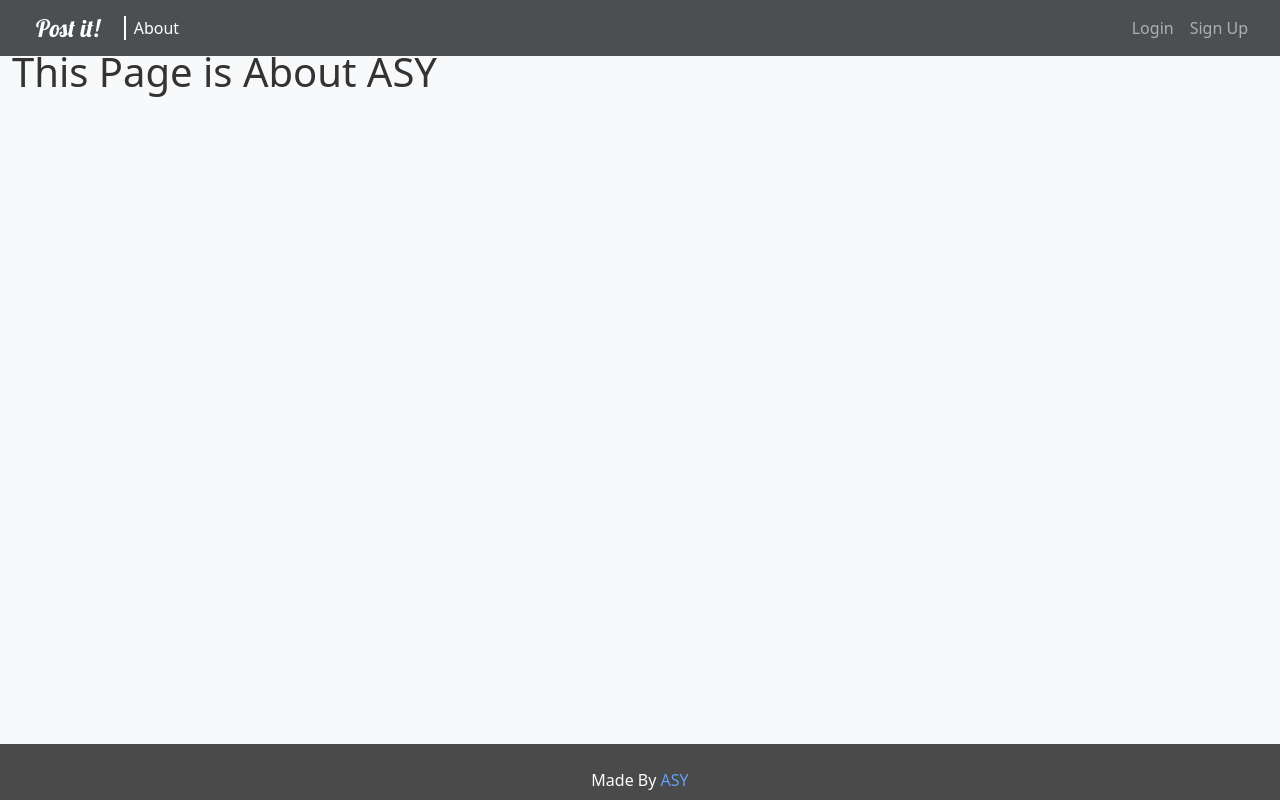
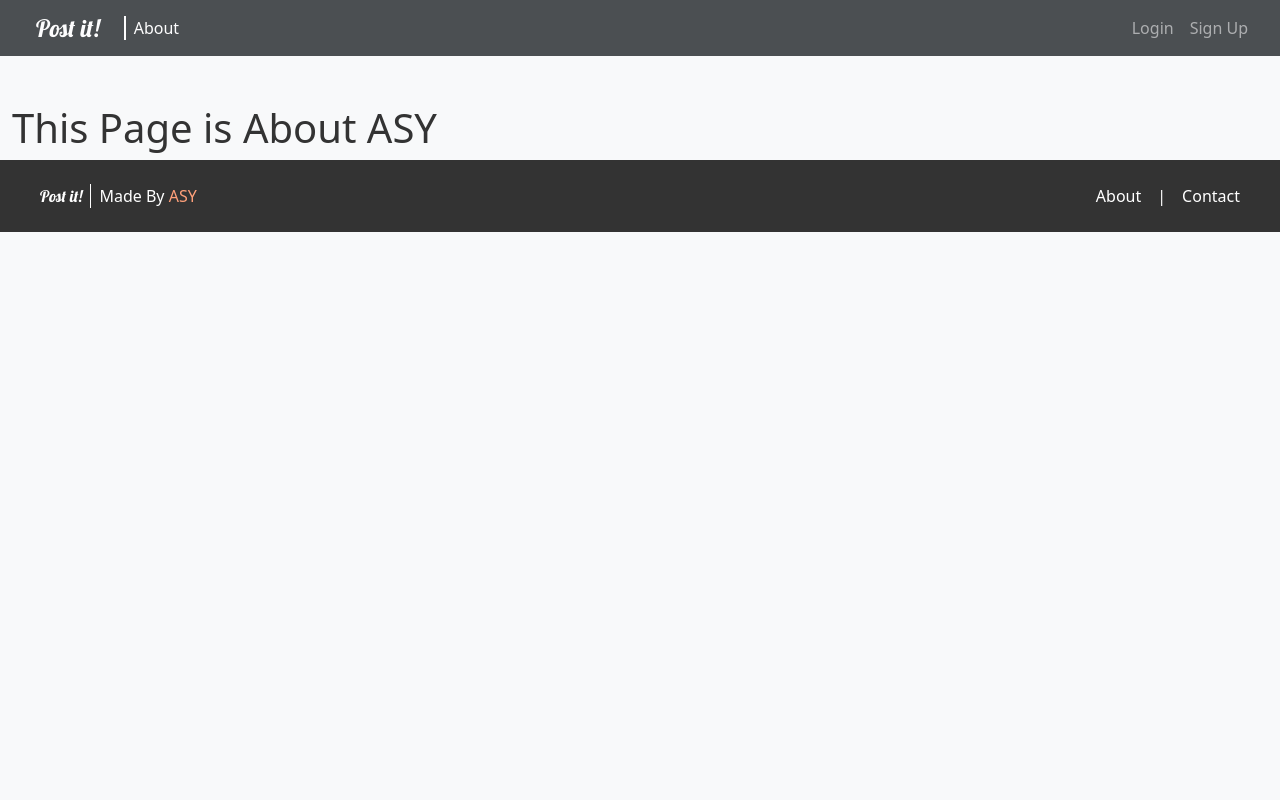
Before and after one commit to altuyilmaz/Flask-Postit-App, a Flask app: page /about in a window 1280 px wide. Run offline with Flask 3, Linux system fonts and the light colour scheme.

Commit message:
Dropdown menu feature added for simpler design. Username bug solved. logout bug solved. footer updated about and contact positioned to footer.

```diff
--- a/website/static/stylesheet.css
+++ b/website/static/stylesheet.css
@@ -1,23 +1,46 @@
 body {
     background-color: #f8f9fa;
     color: #333; /* Adjust text color for readability */
-    /*font-family: 'Source Sans Pro', sans-serif;*/
-}
-h1, h2, h3, h4, h5, h6 {
-    /*font-family: 'Playfair Display', serif;*/
-}
-body, p, a {
-    /*font-family: 'Source Sans Pro', sans-serif;*/
 }
 
 #page_title {
     font-family: 'Lobster', cursive; /* Replace 'Lobster' with any other font from the list */
     font-size: 3vh; /* Adjust the size as needed */
-    /*color: #333; /* Or any other color that fits your theme */
+}
+#page_title_footer {
+    font-family: 'Lobster', cursive;
+    font-size: 2vh;
 }
 
 nav {
     opacity: .8;
+}
+.dropdown-menu {
+    position: absolute !important;
+    right: 0 !important;
+    left: auto !important;
+}
+
+.nav-dropdown-regular-item, #logout-button {
+    text-align: center;
+    transition: background-color 0.2s ease, color 0.2s ease, border 0.2s ease;
+}
+.nav-dropdown-regular-item:hover {
+    border-right: 6px solid lightsalmon;
+    border-left: 6px solid lightsalmon;
+}
+.nav-dropdown-regular-item:active {
+    background-color: lightsalmon;
+    color: white;
+}
+#logout-button:active {
+    background-color: #dc3545;
+    color: white;
+}
+#logout-button:hover {
+    border-right: 6px solid #dc3545;
+    border-left: 6px solid #dc3545;
+    border-radius: 2px;
 }
 
 a {
@@ -43,21 +66,23 @@ a {
     text-decoration: underline;
 }
 footer {
-    width: 100vw;
-    height: 7vh;
-    background-color: black;
-    opacity: .7;
+    background-color: #333;
+}
 
+.footer-link {
+    text-align: center;
+    transition: border 0.2s ease;
 }
-.footer-text {
-    text-align: center;
-    color: white;
-    padding-top: 3vh;
 
+.footer-link:hover {
+    border-bottom: 2px solid white;
+}
+.footer-link:active {
+    border-color: lightsalmon;
 }
 
 #footer-asy {
-    color: #267BF1
+    color: lightsalmon
 }
 
 #footer-asy:hover {
--- a/website/templates/base.html
+++ b/website/templates/base.html
@@ -15,7 +15,7 @@
     <title>{%block title%}Base{%endblock%} | Flask App</title>
 </head>
 <body>
-    <nav class="navbar navbar-dark navbar-expand-sm fixed-top bg-dark">
+    <nav class="navbar navbar-dark navbar-expand-sm sticky-top bg-dark">
             <button class="navbar-toggler collapsed", type="button", data-bs-toggle="collapse", data-bs-target="#navbar">
                 <span class="navbar-toggler-icon"></span>
             </button>
@@ -23,7 +23,7 @@
             <div class="collapse navbar-collapse" id="navbar">
                     <div class="container-fluid d-flex">
                         <div class="d-flex ps-3 pe-3">
-                            <span class="text-white align-self-center me-4 ms-2" id="page_title">Post it!</span>
+                            <a href="/" style="text-decoration: none;" class="text-white align-self-center me-4 ms-2" id="page_title">Post it!</a>
                             <span class="text-white align-self-center border-start border-white border-2 ps-2">{%block next_postit%}{%endblock%}</span>
                         </div>
                         <div class="flex-grow-1">
@@ -35,11 +35,13 @@
                                 {%endif%}
                                 {%if current_user.is_authenticated %}
                                     <li class="nav-item dropdown">
-                                        <a href="#" class="nav-link {%block profile_active%}{%endblock%} dropdown-toggle" data-bs-toggle="dropdown">{{current_user.username}}</a>
-                                        <ul class="dropdown-menu bg-dark">
-                                            <li><a href="{{url_for('views.profile', username=current_user.username)}}" class="dropdown-item text-white">Profile</a></li>
-                                            <li><a href="#" class="dropdown-item text-white">Settings</a></li>
-                                            <li><hr class="dropdown-divider"><a href="/logout" class="dropdown-item text-white">Logout</a></hr></li>
+                                        <a href=""  data-bs-toggle="dropdown" class="nav-link dropdown-toggle {%block profile_active%}{%endblock%}">{{current_user.username}}</a>
+                                        <ul class="dropdown-menu">
+                                            <li id="profile-area"><a href="{{url_for('views.profile', username=current_user.username)}}" class="dropdown-item nav-dropdown-regular-item">Profile</a></li>
+                                            <li id="settings-area"><a href="#" class="dropdown-item nav-dropdown-regular-item">Settings</a></li>
+                                            <li id="logout-area">
+                                                <a href="/logout" class="dropdown-item" id="logout-button">Logout</a>
+                                            </li>
                                         </ul>
                                     </li>
                                 {%else%}
@@ -65,8 +67,21 @@
 
 </body>
 
-<footer class="fixed-bottom">
-    <p class="footer-text">Made By <a href="/about" id="footer-asy">ASY</a></p>
+<footer>
+    <div class="container-fluid">
+        <div class="row p-4">
+            <div class="col-sm-6 ps-3 d-flex justify-content-start">
+                <a href="/" class="text-white pe-2" id="page_title_footer">Post it!</a>
+                <span class="footer-text border-start border-white ps-2 text-white">Made By <a href="/about" id="footer-asy">ASY</a></span>
+            </div>
+            <div class="col-sm-6 d-flex justify-content-end pe-3">
+                <a href="/about" class="text-white footer-link">About</a>
+                <span class="text-white me-3 ms-3">|</span>
+                <a href="/contact" class="text-white footer-link">Contact</a>
+            </div>
+
+        </div>
+    </div>
 </footer>
 
 </html>
--- a/website/templates/checked-profile.html
+++ b/website/templates/checked-profile.html
@@ -2,7 +2,7 @@
 {%block title%}{{user.username}}{%endblock%}
 
 {%block next_postit%}
-<span style="font-size: 3vh;">
+<span style="font-size: 1.75vh;">
     {{user.username}}
 </span>
 {%endblock%}
--- a/website/templates/profile.html
+++ b/website/templates/profile.html
@@ -2,7 +2,7 @@
 {%block title%}{{current_user.username}}{%endblock%}
 
 {%block next_postit%}
-<span style="font-size: 2.5vh;">
+<span style="font-size: 1.75vh;">
     {{current_user.username}}
 </span>
 {%endblock%}
```
